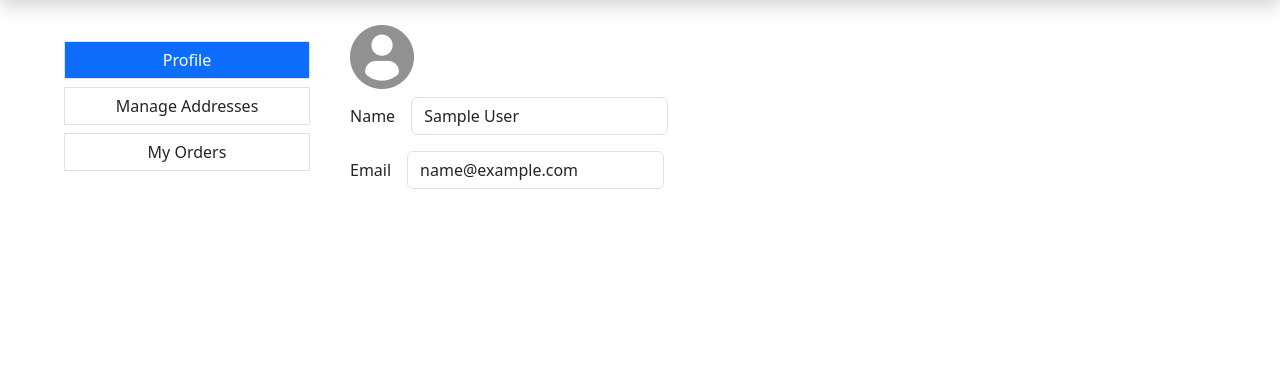
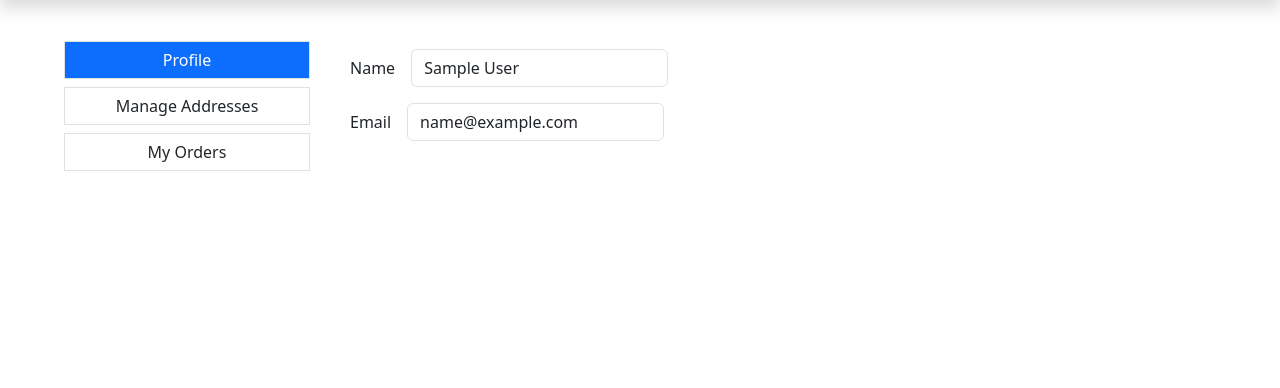
Before and after one commit to Abhishek8776/echotunes, a Django app: page /profile/ in a window 1280 px wide. Shown: the part 71-459 px from the top of the page. Run offline with Django 4.2, Linux system fonts and the light colour scheme; the visitor is signed in with stand-in values (Sample User, id 1); some libraries are stand-ins or nearby versions.

Commit message:
order history image

```diff
--- a/USERS/models.py
+++ b/USERS/models.py
@@ -130,7 +130,6 @@ class Order(BaseModel):
 
 
 class OrderItem(BaseModel):
-  # id = models.UUIDField(primary_key=True,default=uuid.uuid4,editable=False)
   order = models.ForeignKey(Order, on_delete=models.CASCADE, related_name='order_items')
   product_variant = models.JSONField()
   status = models.CharField(max_length=30, default='Placed')
--- a/templates/user/user_order_history.html
+++ b/templates/user/user_order_history.html
@@ -9,7 +9,7 @@
       <div class="row border w-100 rounded-3 mb-2">
         <div class="col-2 p-2">
           <a href="{% url 'order_details' pk=item.id %}">
-            <img src="{{ item.product_variant.cover_image.url }}" class="img-fluid bg-secondary-subtle border rounded-3" alt="product"/>
+            <img src="https://echotunes-s3.s3.ap-south-1.amazonaws.com{{item.product_variant.cover_image}}" class="img-fluid bg-secondary-subtle border rounded-3" alt="product"/>
           </a>
         </div>
 
--- a/templates/user/user_profile.html
+++ b/templates/user/user_profile.html
@@ -21,8 +21,8 @@
   </div>
   <div class="col-9"> {% endcomment %}
     <div class="d-block" id='profiledetails'>
-      <div class="mb-2" style="height: 4em;width: 4em;"><img src="{% static 'images/profile/profile-user.png' %}" class="img-fluid" alt=""></div>
-      <div class="row g-3 align-items-center mb-3">
+      {% comment %} <div class="mb-2" style="height: 4em;width: 4em;"><img src="{% static 'images/profile/profile-user.png' %}" class="img-fluid" alt=""></div> {% endcomment %}
+      <div class="row g-3 align-items-center mb-3 mt-2">
         <div class="col-auto">
           <label for="#username" class="col-form-label h6 has-validation">Name</label>
         </div>
```
Also changed, not shown: templates/user/user_checkout.html (+4 -4 lines).
